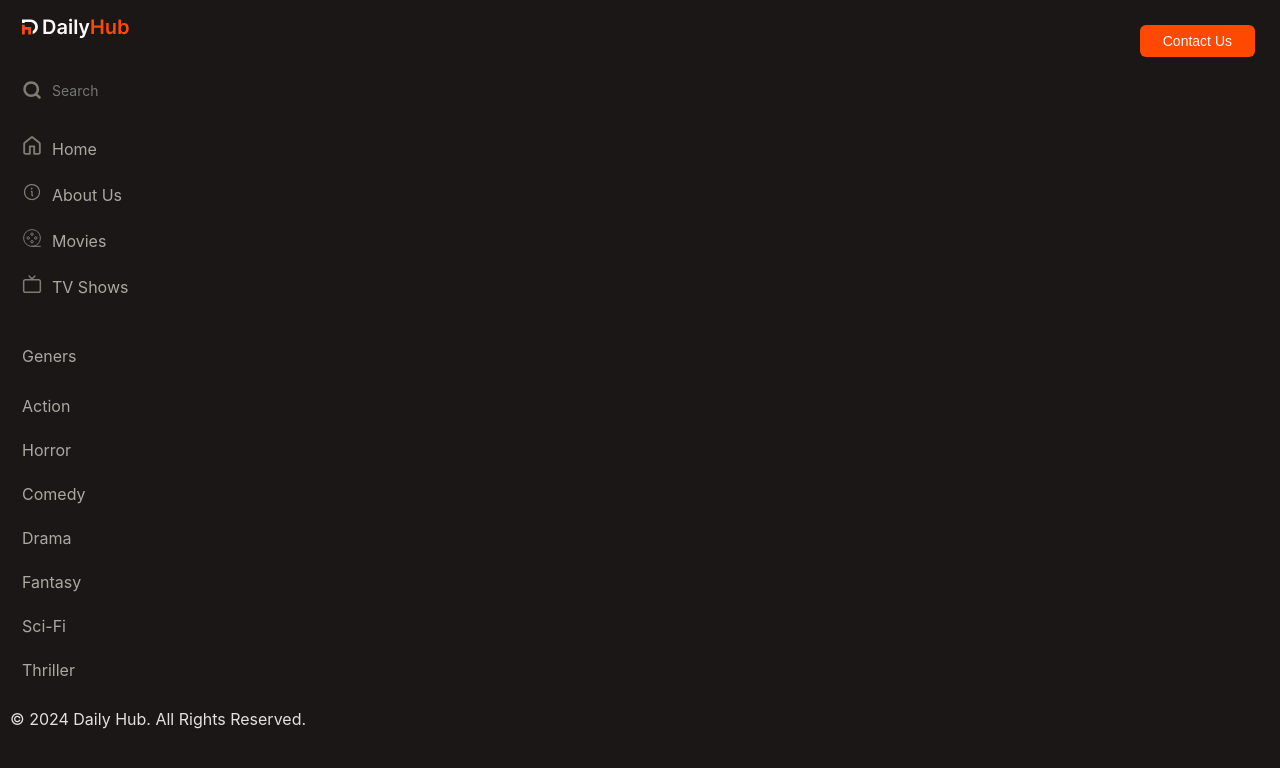
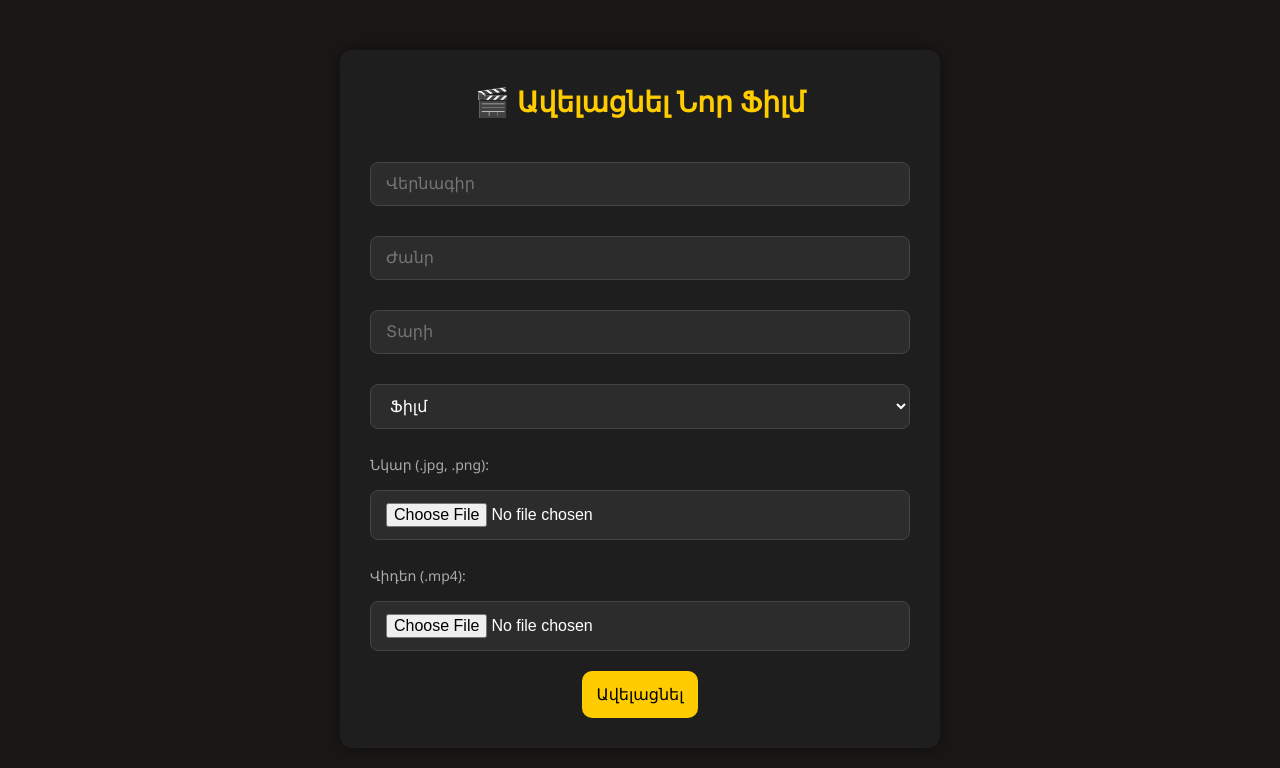
Before and after one commit to nardany/moviesite, a React (Vite) app: page /admin in a window 1280 px wide. Shown: the top 768 px of the page. Built offline with nearby package versions, Linux system fonts and the light colour scheme.

Commit message:
Add search functionality to NavBar with dropdown suggestions

```diff
--- a/src/App.jsx
+++ b/src/App.jsx
@@ -1,33 +1,47 @@
-import { useState } from "react";
 import {
   BrowserRouter as Router,
   Routes,
   Route,
+  useLocation,
 } from "react-router-dom";
+import { useState } from "react";
 import style from "./App.module.css";
 import NavBar from "./components/NavBar/NavBar";
 import Header from "./components/Header/Header";
 import Main from "./components/Main/Main";
-import About from "./pages/AboutUs/About"
-import Movies from "./pages/Movies/Movies"
-import TVShows from "./pages/TvShows/TVShows"
-import Contact from "./pages/Contact/Contact"
-import Genre from "./pages/Genre/Genere"
+import About from "./pages/AboutUs/About";
+import Movies from "./pages/Movies/Movies";
+import TVShows from "./pages/TvShows/TVShows";
+import Contact from "./pages/Contact/Contact";
+import Genre from "./pages/Genre/Genere";
 import MoviesPage from "./pages/MoviesPage/MoviesPage";
-import MovieDetails from "./pages/MovieDetails/MovieDetails"
-function App() {
-  const [isNavOpen, setIsNavOpen] = useState(false);
+import MovieDetails from "./pages/MovieDetails/MovieDetails";
+import AdminPanel from "./pages/AdminPanel/AdminPanel";
+
+function LayoutWrapper({ children, isNavOpen, setIsNavOpen }) {
+  const location = useLocation();
+  const isAdmin = location.pathname.startsWith("/admin");
+
+  if (isAdmin) {
+    return <>{children}</>;
+  }
 
   return (
-    <Router>
     <div className={style.app}>
       <div className={style.sidebar}>
         <NavBar isOpen={isNavOpen} setIsOpen={setIsNavOpen} />
       </div>
       <div className={style.mainArea}>
+        <Header setIsNavOpen={setIsNavOpen} />
+        <div className={style.mainContent}>{children}</div>
+      </div>
+    </div>
+  );
+}
 
-          <Header setIsNavOpen={setIsNavOpen}  />
-          <div className={style.mainContent}>
+function AppContent({ isNavOpen, setIsNavOpen }) {
+  return (
+    <LayoutWrapper isNavOpen={isNavOpen} setIsNavOpen={setIsNavOpen}>
       <Routes>
         <Route path="/" element={<Main />} />
         <Route path="/about" element={<About />} />
@@ -38,12 +52,18 @@ function App() {
         <Route path="/tvshows/:genre" element={<Genre />} />
         <Route path="/all-movies" element={<MoviesPage />} />
         <Route path="/watch/:id" element={<MovieDetails />} />
+        <Route path="/admin" element={<AdminPanel />} />
       </Routes>
-          </div>
-        </div>
-      </div>
+    </LayoutWrapper>
+  );
+}
+
+export default function App() {
+  const [isNavOpen, setIsNavOpen] = useState(false);
+
+  return (
+    <Router>
+      <AppContent isNavOpen={isNavOpen} setIsNavOpen={setIsNavOpen} />
     </Router>
   );
 }
-
-export default App;
--- a/src/components/FilmsAndTVShowsList/Media.module.css
+++ b/src/components/FilmsAndTVShowsList/Media.module.css
@@ -12,7 +12,7 @@
     border-radius: 8px;
     display: flex;
     flex-direction: column;
-    padding: 10px;
+    padding:5px;
     gap: 5px;
     cursor: pointer;
     flex-grow: 1;
--- a/src/components/NavBar/NavBar.jsx
+++ b/src/components/NavBar/NavBar.jsx
@@ -1,6 +1,6 @@
+import { useLocation, NavLink, useNavigate } from "react-router-dom";
+import { useState, useEffect } from "react";
 import style from "./NavBar.module.css";
-import { useLocation, NavLink } from "react-router-dom";
-const genres = ["Action", "Horror", "Comedy", "Drama", "Fantasy", "Sci-Fi","Thriller"];
 import {
   Logo,
   Search,
@@ -10,25 +10,75 @@ import {
   TVShows,
 } from "../../assets/Icons";
 
+const genres = ["Action", "Horror", "Comedy", "Drama", "Fantasy", "Sci-Fi", "Thriller"];
+
 export default function NavBar({ isOpen, setIsOpen }) {
   const { pathname } = useLocation();
+  const navigate = useNavigate();
+  const basePath = pathname.includes("tvshows") ? "tvshows" : "movies";
 
-  const basePath = pathname.includes("tvshows") ? "tvshows" : "movies";
+  const [searchTerm, setSearchTerm] = useState("");
+  const [results, setResults] = useState([]);
+
+  useEffect(() => {
+    if (searchTerm.trim()) {
+      fetch("http://localhost:5000/api/movies")
+        .then((res) => res.json())
+        .then((data) => {
+          const filtered = data.filter((movie) =>
+            movie.title.toLowerCase().includes(searchTerm.toLowerCase())
+          );
+          setResults(filtered);
+        });
+    } else {
+      setResults([]);
+    }
+  }, [searchTerm]);
+
+  const handleSelectMovie = (id) => {
+    setSearchTerm("");
+    setResults([]);
+    setIsOpen(false);
+    navigate(`/watch/${id}`);
+  };
+
   const handleNavClick = () => setIsOpen(false);
+
   return (
     <>
       {isOpen && <div className={style.overlay} onClick={() => setIsOpen(false)} />}
       <div className={`${style.navBar} ${isOpen ? style.open : ""}`}>
         <div className={style.logo}>
+        <NavLink to="/" onClick={handleNavClick}>
           <Logo />
+        </NavLink>
         </div>
         <div className={style.navBarItem}>
           <div className={style.item1}>
             <div className={style.inputFilm}>
               <Search />
-              <input type="text" placeholder="Search" />
+              <input
+                type="text"
+                placeholder="Search"
+                value={searchTerm}
+                onChange={(e) => setSearchTerm(e.target.value)}
+                />
+                {results.length > 0 && (
+                  <div className={style.searchResults}>
+                    {results.map((movie) => (
+                      <div
+                        key={movie.id}
+                        className={style.resultItem}
+                        onClick={() => handleSelectMovie(movie.id)}
+                      >
+                        🎬 {movie.title}
                       </div>
-            <div>
+                    ))}
+                  </div>
+                )}
+            </div>
+
+
             <ul>
               <li>
                 <div><Home /></div>
@@ -48,25 +98,22 @@ export default function NavBar({ isOpen, setIsOpen }) {
               </li>
             </ul>
           </div>
-          </div>
+
           <div className={style.item2}>
-            <div className={style.geners}>
-              Geners
-            </div>
+            <div className={style.geners}>Geners</div>
             <div className={style.genersItem}>
               <ul>
                 {genres.map((g) => (
                   <li key={g}>
-          <NavLink to={`/${basePath}/${g.toLowerCase()}`}>{g}</NavLink>
+                    <NavLink to={`/${basePath}/${g.toLowerCase()}`} onClick={handleNavClick}>
+                      {g}
+                    </NavLink>
                   </li>
                 ))}
               </ul>
             </div>
           </div>
         </div>
-        <div>
-          <span>© 2024 Daily Hub. All Rights Reserved.</span>
-        </div>
       </div>
     </>
   );
--- a/src/components/NavBar/NavBar.module.css
+++ b/src/components/NavBar/NavBar.module.css
@@ -79,6 +79,40 @@ li a {
 .genersItem {
     display: flex;
 }
+
+.inputFilm {
+    position: relative;
+    display: flex;
+    gap: 10px;
+    align-items: center;
+    padding: 10px 12px;
+  }
+
+  .searchResults {
+    position: absolute;
+    top: 100%;
+    left: 0;
+    width: 100%;
+    background-color: #1A1716;
+    color: #ADA89F;
+    max-height: 180px;
+    overflow-y: auto;
+    border: 1px solid #444;
+    border-top: none;
+    border-radius: 0 0 4px 4px;
+    z-index: 999;
+  }
+
+  .resultItem {
+    padding: 8px 12px;
+    cursor: pointer;
+    font-size: 14px;
+  }
+
+  .resultItem:hover {
+    background-color: rgba(93, 93, 92, 0.52);
+  }
+
 @media (max-width: 800px) {
     .burger {
         display: block;
--- /dev/null
+++ b/src/pages/AdminPanel/AdminPanel.jsx
@@ -0,0 +1,103 @@
+import { useState } from "react";
+import style from "./AdminPanel.module.css";
+
+export default function AdminPanel() {
+  const [formData, setFormData] = useState({
+    title: "",
+    genre: "",
+    year: "",
+    type: "movie",
+    image: null,
+    video: null,
+  });
+
+  const handleChange = (e) => {
+    const { name, value, files } = e.target;
+    if (name === "image" || name === "video") {
+      setFormData({ ...formData, [name]: files[0] });
+    } else {
+      setFormData({ ...formData, [name]: value });
+    }
+  };
+
+  const handleSubmit = async (e) => {
+    e.preventDefault();
+
+    const formData = new FormData(e.target);
+
+    try {
+      const res = await fetch("http://localhost:5000/api/movies", {
+        method: "POST",
+        body: formData,
+      });
+
+      const data = await res.json();
+      console.log("✅ Upload successful:", data);
+    } catch (err) {
+      console.error("❌ Upload error:", err);
+    }
+  };
+
+  return (
+    <div className={style.adminpanelContainer}>
+      <h1>🎬 Ավելացնել Նոր Ֆիլմ</h1>
+      <form onSubmit={handleSubmit} encType="multipart/form-data">
+        <input
+          className={style.inputs}
+          type="text"
+          name="title"
+          placeholder="Վերնագիր"
+          value={formData.title}
+          onChange={handleChange}
+          required
+        />
+        <br />
+        <input
+          className={style.inputs}
+          type="text"
+          name="genre"
+          placeholder="Ժանր"
+          value={formData.genre}
+          onChange={handleChange}
+          required
+        />
+        <br />
+        <input
+          type="number"
+          name="year"
+          placeholder="Տարի"
+          value={formData.year}
+          onChange={handleChange}
+          required
+        />
+        <br />
+        <select name="type" value={formData.type} onChange={handleChange}>
+          <option value="movie">Ֆիլմ</option>
+          <option value="tvshow">Սերիալ</option>
+        </select>
+        <br />
+        <label>Նկար (.jpg, .png):</label>
+        <input
+          type="file"
+          name="image"
+          accept="image/*"
+          onChange={handleChange}
+          required
+        />
+        <br />
+        <label>Վիդեո (.mp4):</label>
+        <input
+          type="file"
+          name="video"
+          accept="video/*"
+          onChange={handleChange}
+          required
+        />
+        <br />
+        <div className={style.submitContainer}>
+          <button type="submit">Ավելացնել</button>
+        </div>
+      </form>
+    </div>
+  );
+}
--- /dev/null
+++ b/src/pages/AdminPanel/AdminPanel.module.css
@@ -0,0 +1,63 @@
+.adminpanelContainer {
+    max-width: 600px;
+    margin: 50px auto;
+    padding: 30px;
+    background-color: #1e1e1e;
+    border-radius: 12px;
+    box-shadow: 0 0 20px rgba(0, 0, 0, 0.4);
+    color: #fff;
+    font-family: 'Segoe UI', sans-serif;
+}
+
+.adminpanelContainer h1 {
+    text-align: center;
+    margin-bottom: 30px;
+    font-size: 28px;
+    color: #ffcc00;
+}
+
+.inputs,
+select,
+input[type="number"],
+input[type="file"] {
+    width: 100%;
+    padding: 12px 15px;
+    margin: 10px 0 20px;
+    background-color: #2c2c2c;
+    border: 1px solid #444;
+    border-radius: 8px;
+    color: #fff;
+    font-size: 16px;
+}
+
+select {
+    background-color: #2c2c2c;
+}
+
+label {
+    display: block;
+    margin: 5px 0 5px;
+    font-size: 14px;
+    color: #aaa;
+}
+
+button[type="submit"] {
+    padding: 14px;
+    font-size: 16px;
+    background-color: #ffcc00;
+    color: #000;
+    border: none;
+    border-radius: 10px;
+    cursor: pointer;
+    transition: background 0.3s ease;
+}
+
+button[type="submit"]:hover {
+    background-color: #e6b800;
+}
+
+.submitContainer {
+    width: 100%;
+    display: flex;
+    justify-content: center;
+}
--- a/src/pages/Movies/Movies.jsx
+++ b/src/pages/Movies/Movies.jsx
@@ -8,7 +8,7 @@ export default function Movies() {
     fetch("http://localhost:5000/api/movies")
       .then((res) => res.json())
       .then((data) => {
-        const filtered = data.filter(item => item.type === "movie");
+        const filtered = data.filter((item) => item.type === "movie");
         setMovies(filtered);
       })
       .catch((err) => console.error("Error fetching movies:", err));
```
Also changed, not shown: src/components/Header/Header.jsx (+36 -31 lines), src/components/Header/Header.module.css (+13 -7 lines). Lines whose indentation alone changed are shown as unchanged.
